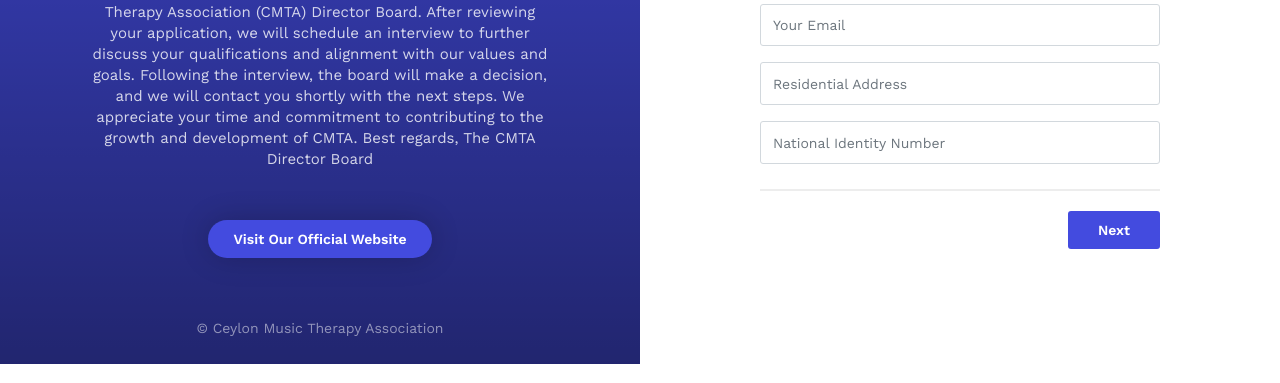
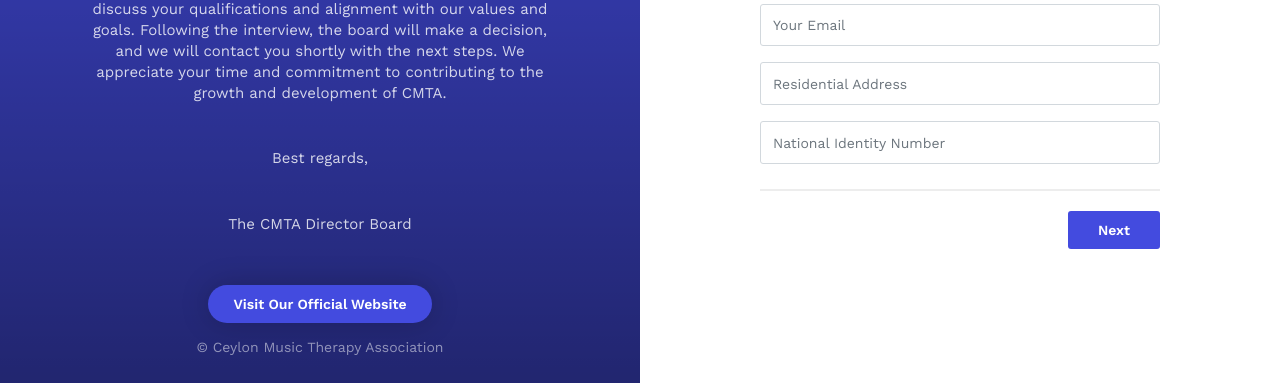
Before and after one commit to SLTharusha254/uni, a website: page index.html in a window 1280 px wide. Shown: the part 436-819 px from the top of the page. Drawn offline with nearby package versions, Linux system fonts and the light colour scheme.

Commit message:
Update index.html

```diff
--- a/index.html
+++ b/index.html
@@ -61,10 +61,10 @@
                         <h2>Ceylon Music Therapy Association</h2>
                     <p>Thank you for your interest in joining the Ceylon Music Therapy Association (CMTA) Director Board. After reviewing your application, we will schedule an interview to further discuss your qualifications and alignment with our values and goals. Following the interview, the board will make a decision, and we will contact you shortly with the next steps.
 
-                        We appreciate your time and commitment to contributing to the growth and development of CMTA.
+                        We appreciate your time and commitment to contributing to the growth and development of CMTA.</p><br>
 
-                        Best regards,
-                        The CMTA Director Board</p>
+                        <p>Best regards,</p><br>
+                        <p>The CMTA Director Board</p>
                     <a href="https://cmta.org.lk/" class="btn_1 rounded" target="_parent">Visit Our Official Website</a>
                     <a href="#start" class="btn_1 rounded mobile_btn">Official Site</a>
                     </div>
```
